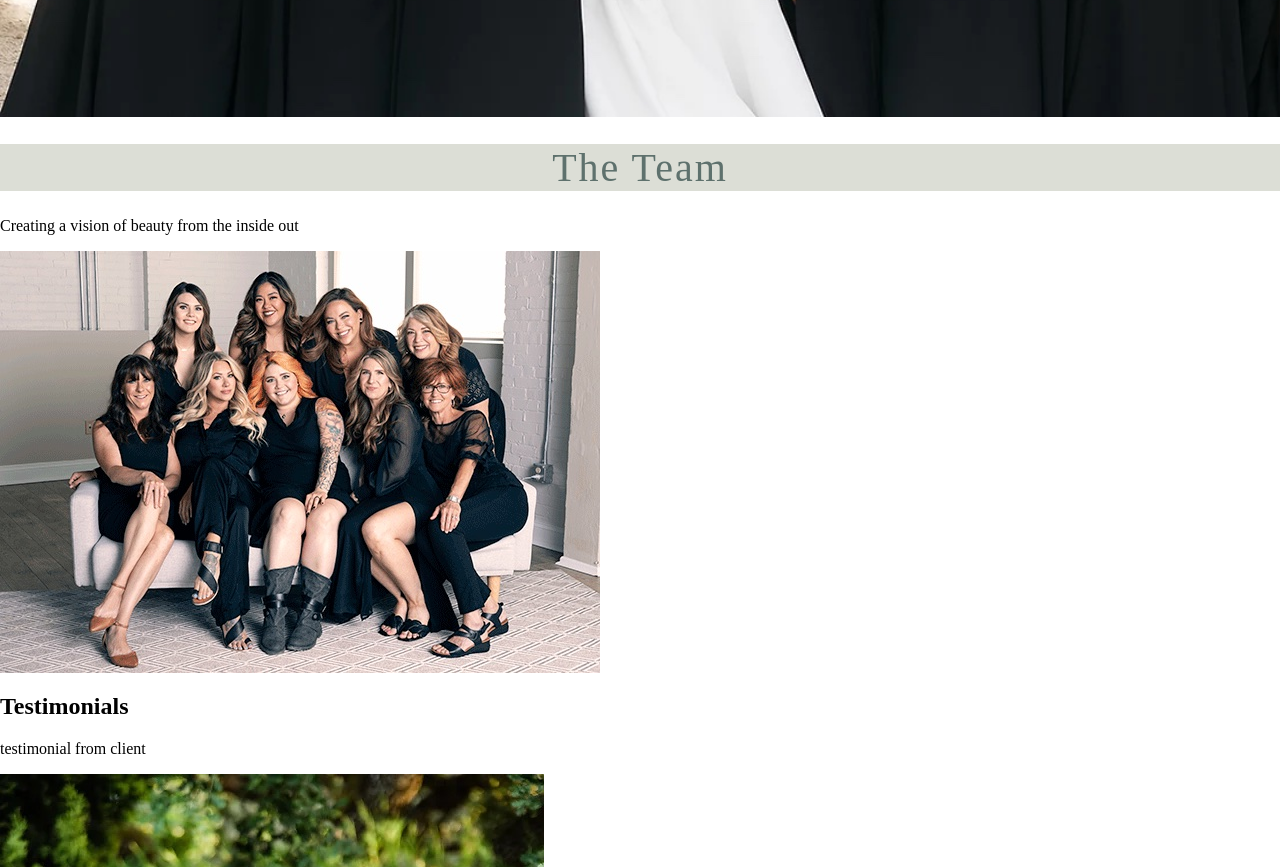
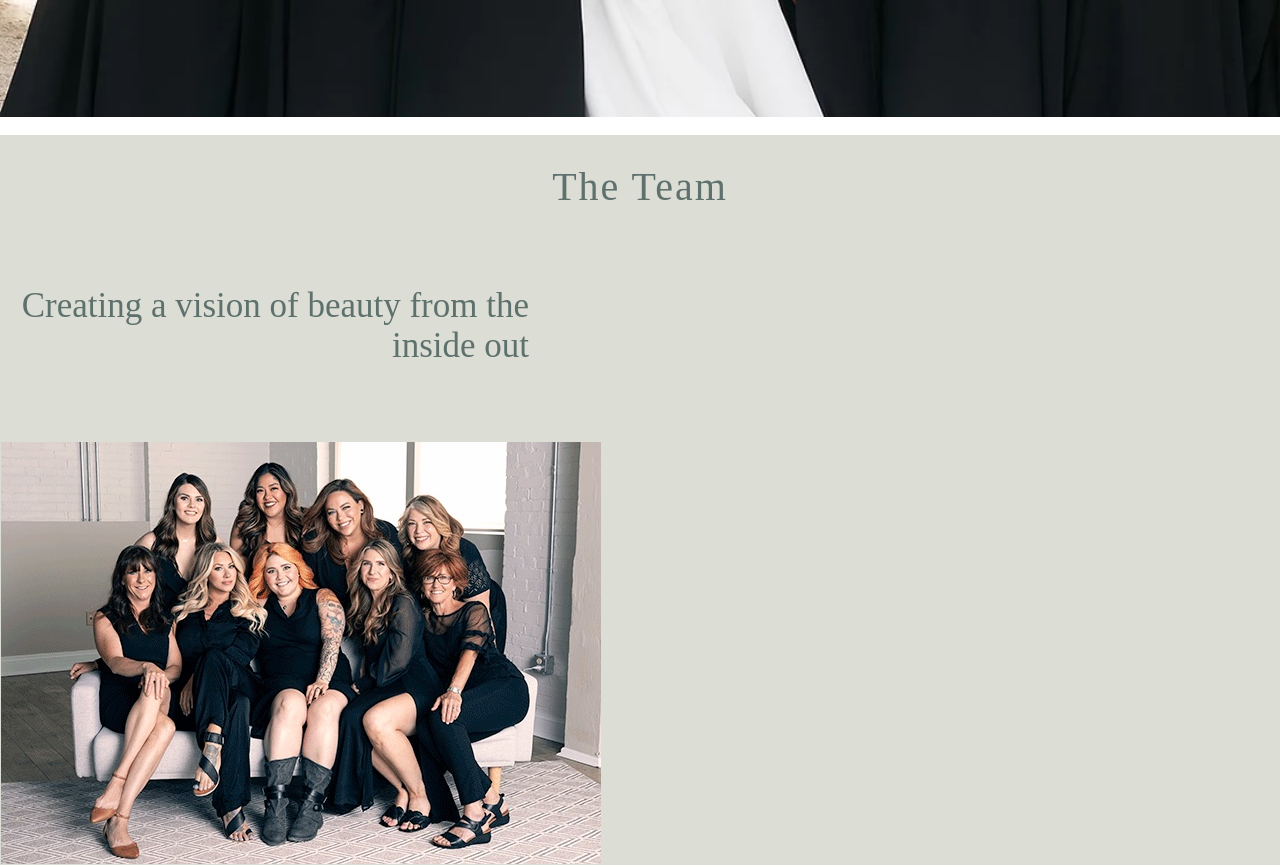
Before and after one commit to bramirez342/Bridal-Beauty, a plain HTML site: page index.html in a window 1280 px wide. Shown: the part 980-1847 px from the top of the page. Drawn offline with Linux system fonts and the light colour scheme; a web font is replaced by a local one.

Commit message:
updated css

```diff
--- a/css/style.css
+++ b/css/style.css
@@ -37,6 +37,12 @@ a {
 	color: #FCD6D2;
 }
 
+.the-team {
+	background: #DCDED6;
+	margin: 15px, 0px;
+	padding: 1px;
+	border: 1px;
+}
 h1{
 	background:#DCDED6;
 	color: #5E716D;
@@ -48,7 +54,20 @@ h1{
     line-height: normal;
     letter-spacing: 2px;
 }
-
+p{
+  color: #5E716D;
+  text-align: right;
+  font-family: Ovo;
+  font-size: 35px;
+  font-style: normal;
+  font-weight: 400;
+  line-height: normal;
+  display: flex;
+  width: 528px;
+  height: 162px;
+  flex-direction: column;
+  justify-content: center;
+}
 h3 img {
 	width: 1440px;
     height: 876px;
--- a/index.html
+++ b/index.html
@@ -21,7 +21,7 @@
            <h3/>
       </section>
 
-      <section>
+      <section class="the-team">
          <h1>The Team</h1>
          <p>Creating a vision of beauty from the inside out</p>
          <img src="images/theteam.jpg" alt="photo of hair and makeup team">
```
